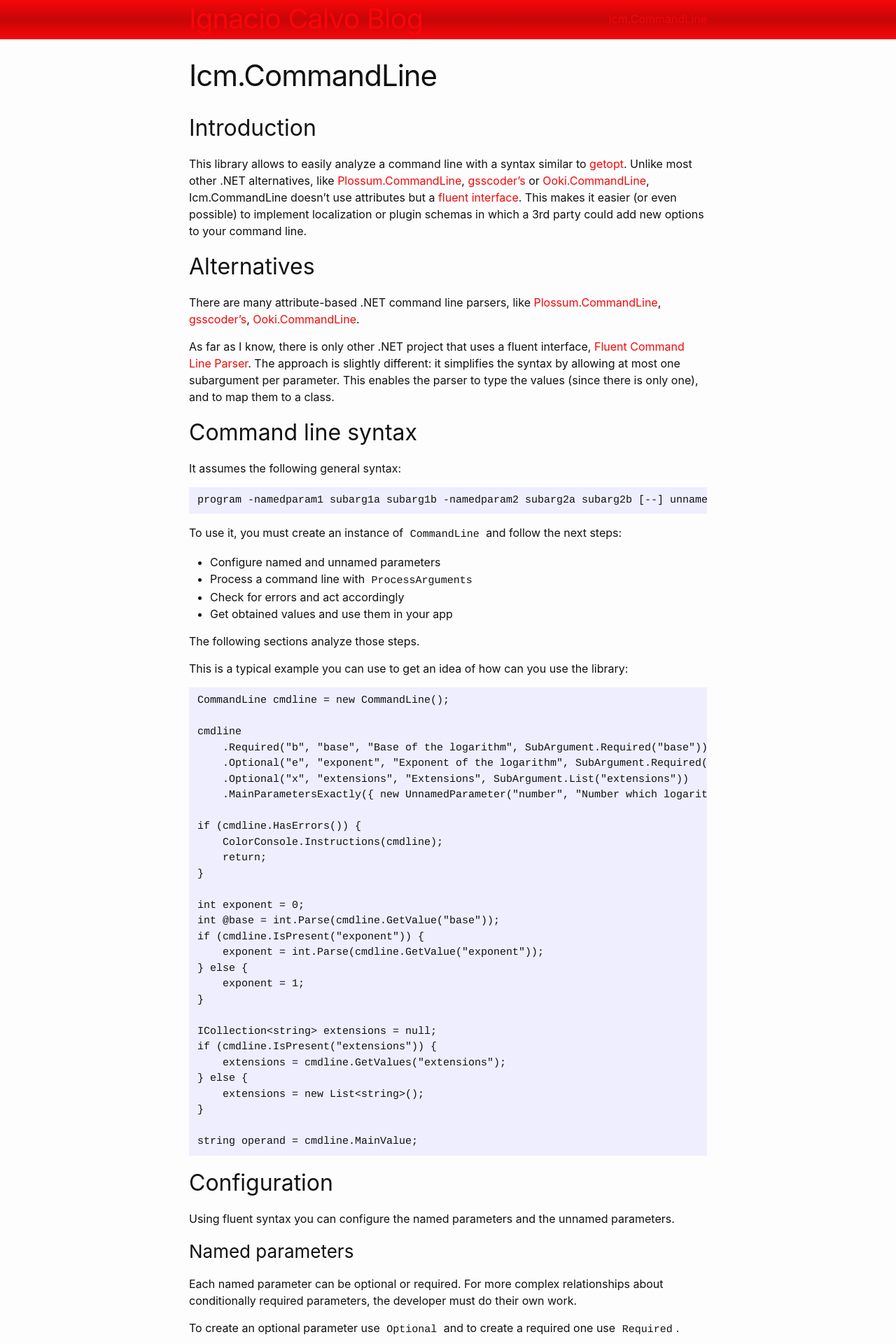
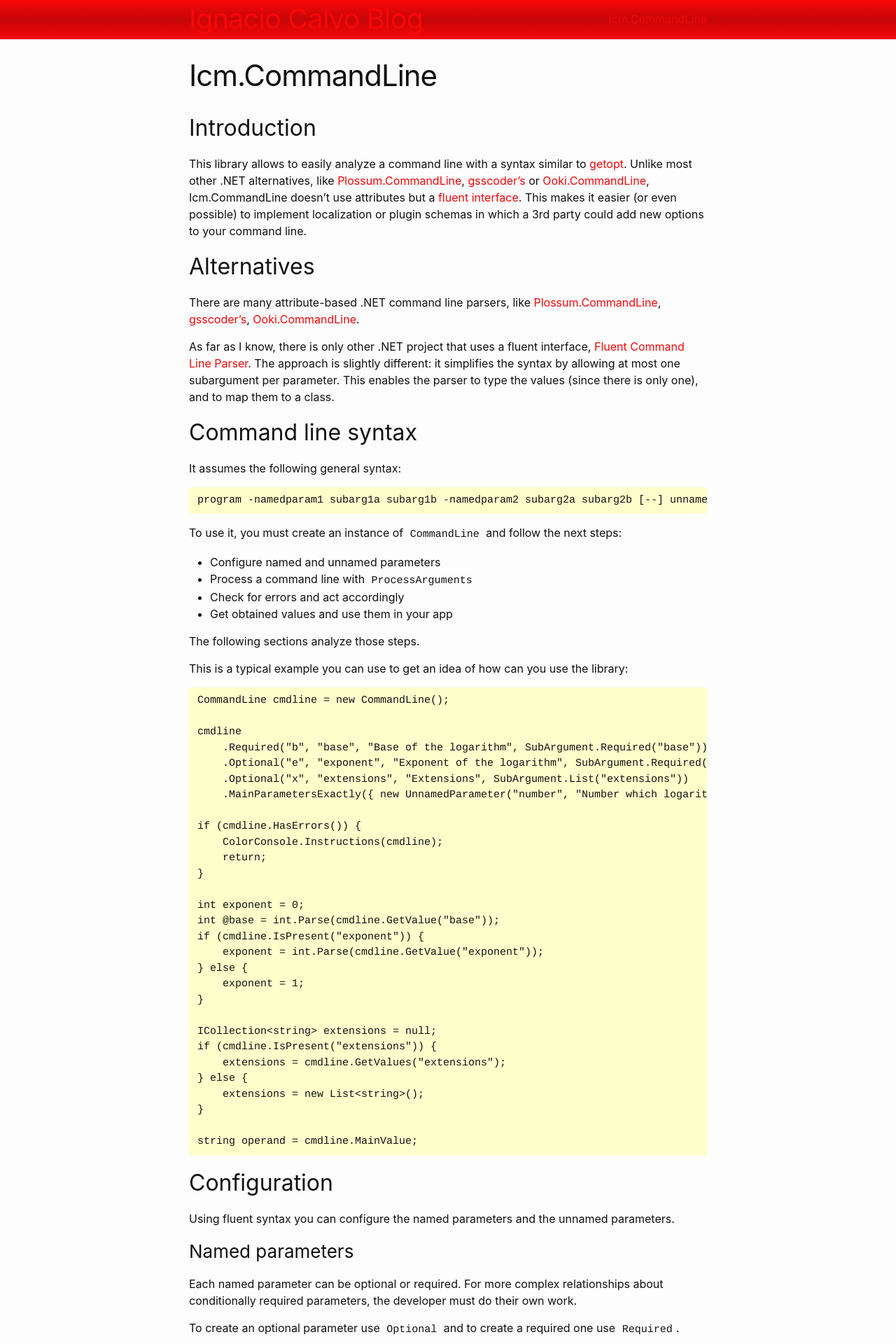
Before and after one commit to icalvo/icalvo.github.io, a Jekyll site: the page built from icm.commandline/index.markdown, in a window 1280 px wide. Shown: the top 1920 px of the page at 70% size. Built offline with Jekyll 4.4.1, drawn with Linux system fonts in a browser that asks for light colours; some web fonts are replaced.

Commit message:
Yellow background for code sections

```diff
--- a/_sass/minima/_syntax-highlighting.scss
+++ b/_sass/minima/_syntax-highlighting.scss
@@ -6,7 +6,7 @@
   @extend %vertical-rhythm;
 
   .highlighter-rouge & {
-    background: #eef;
+    background: #ffc;
   }
 
   .c     { color: #998; font-style: italic } // Comment
```
